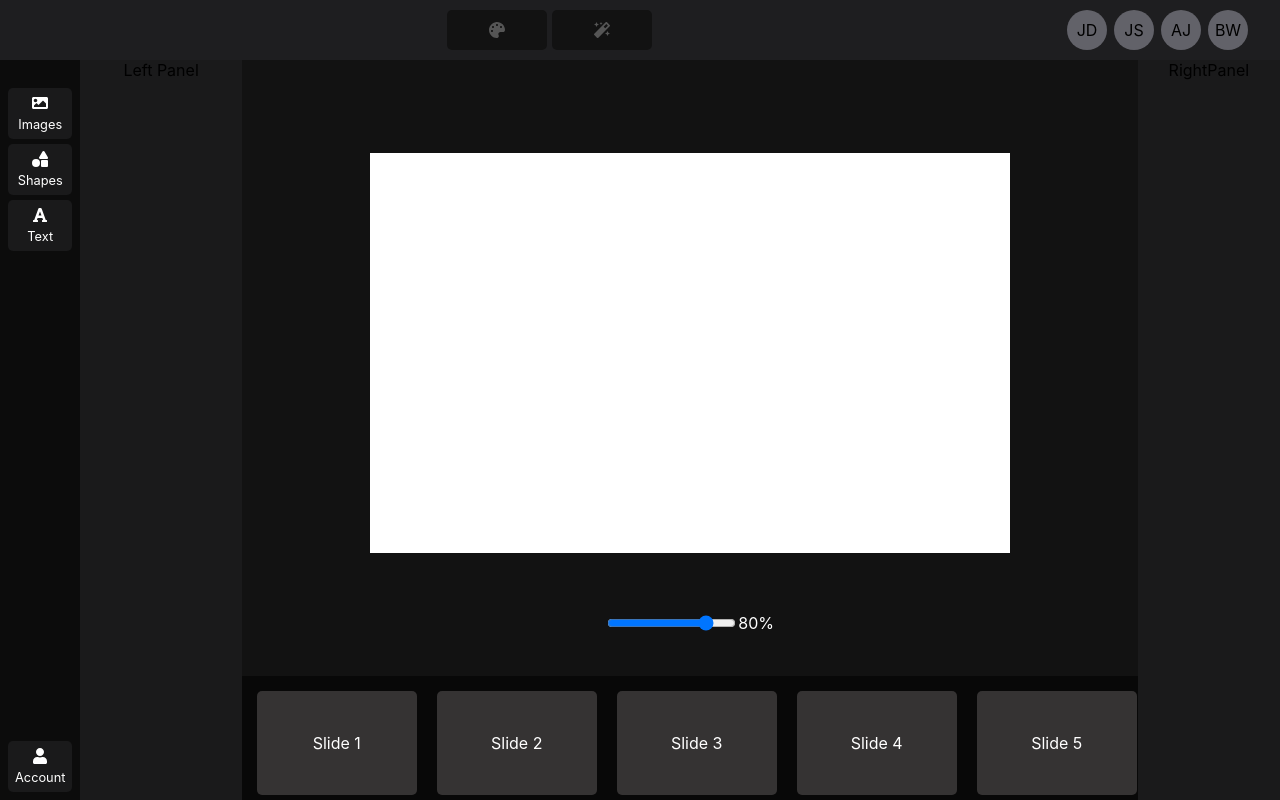
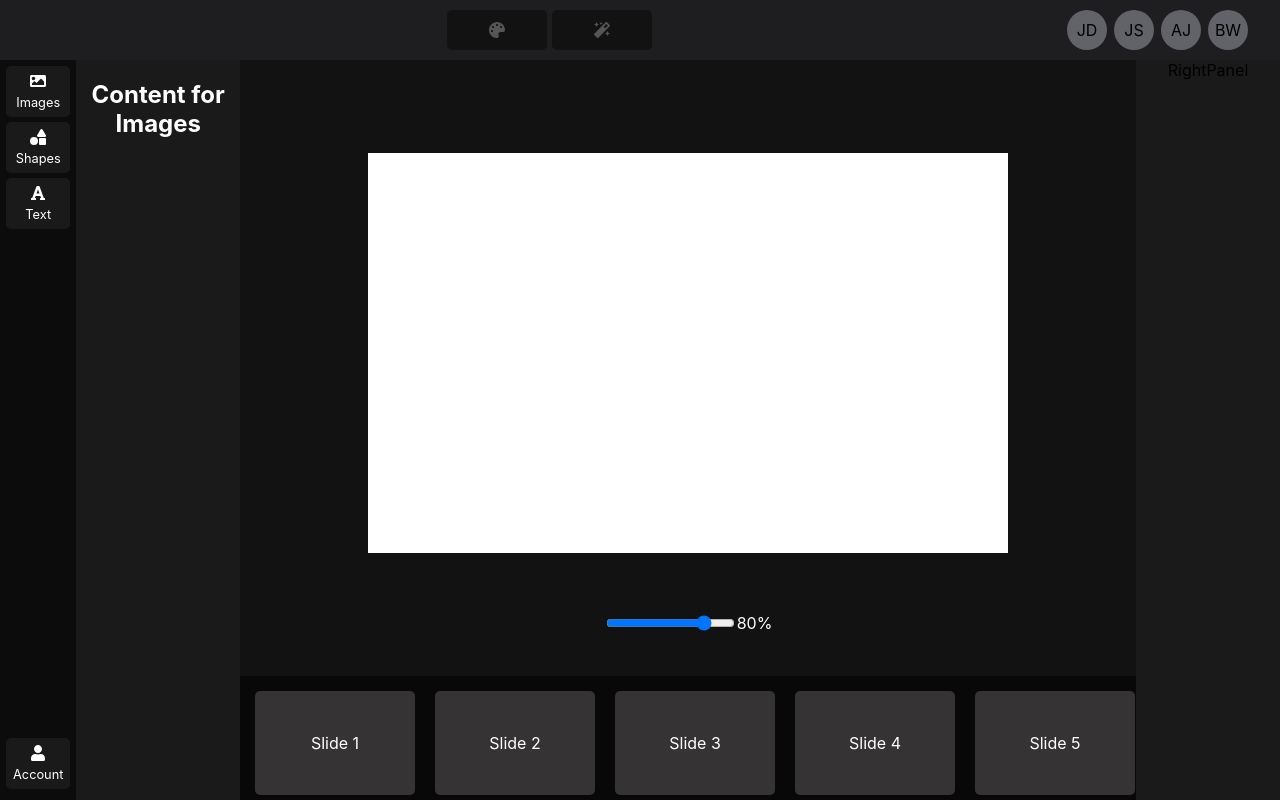
Before and after one commit to Shuaa-Technology/fancy-slideshow-maker, a React (Create React App) app: page / in a window 1280 px wide. Built offline with nearby package versions, Linux system fonts and the light colour scheme.

Commit message:
setup left tabs, add scss modules

```diff
--- a/package.json
+++ b/package.json
@@ -11,6 +11,7 @@
     "@types/react": "^18.2.21",
     "@types/react-dom": "^18.2.7",
     "lodash": "^4.17.21",
+    "node-sass": "^7.0.3",
     "react": "^18.2.0",
     "react-dom": "^18.2.0",
     "react-redux": "^9.1.0",
--- /dev/null
+++ b/src/Components/Menu/MenuItem/MenuItem.module.scss
@@ -0,0 +1,20 @@
+
+
+.menuItem {
+  display: flex;
+  flex-direction: column;
+  align-items: center;
+  padding: 7px;
+  cursor: pointer;
+  transition: background-color 0.3s ease-in-out;
+  color: white;
+  background-color: #1A1A1B;
+  border-radius: 5px;
+}
+
+
+
+.menuItem span {
+  font-size: .8rem;
+  margin-top: 6px;
+}
--- /dev/null
+++ b/src/Components/Menu/MenuItem/MenuItem.tsx
@@ -0,0 +1,18 @@
+import React from "react";
+import style from "./MenuItem.module.scss";
+
+interface MenuItemProps {
+    icon: JSX.Element;
+    text: string;
+}
+
+function MenuItem({ icon, text } :  MenuItemProps) {
+    return (
+        <div className={style.menuItem}>
+            {icon}
+            <span>{text}</span>
+        </div>
+    );
+}
+
+export default MenuItem;
--- a/src/Pages/Editor/EditorPage.tsx
+++ b/src/Pages/Editor/EditorPage.tsx
@@ -1,7 +1,6 @@
 import React from "react";
 import LeftPanel from "./Layouts/LeftPanel/LeftPanel";
 import RightPanel from "./Layouts/RightPanel/RightPanel";
-import SideMenu from "./Layouts/SideMenu/SideMenu";
 import TopMenu from "./Layouts/TopMenu/TopMenu";
 import MainContainer from "./Layouts/MainContainer/MainContainer";
 
@@ -12,7 +11,6 @@ function EditorPage() {
         <div className={style.EditorPage}>
             <TopMenu></TopMenu>
             <div className={style.MainLayout}>
-                <SideMenu></SideMenu>
                 <LeftPanel></LeftPanel>
                 <MainContainer />
                 <RightPanel></RightPanel>
--- a/src/Pages/Editor/Layouts/LeftPanel/LeftPanel.module.css
+++ /dev/null
@@ -1,9 +0,0 @@
-.LeftPanel {
-    background-color: #1A1A1B;
-    display: flex;
-    flex-direction: column;
-    width: 17%;
-}
-.Custom {
-    background-color: gold;
-}
--- /dev/null
+++ b/src/Pages/Editor/Layouts/LeftPanel/LeftPanel.module.scss
@@ -0,0 +1,46 @@
+.reactTabs {
+    display: flex;
+    height: 100%;
+}
+.accountItem {
+    margin-top: auto;
+    margin-bottom: 5px;
+}
+.tabList {
+    list-style: none;
+    padding: 6px;
+    margin: 0;
+    background-color: rgb(12, 12, 12);
+    display: flex;
+    flex-direction: column;
+    gap: 5px;
+}
+.LeftPanel {
+    background-color: #1A1A1B;
+    display: flex;
+    flex-direction: column;
+    width: 25%;
+
+}
+.tabsPanel {
+    color: white;
+
+}
+.Custom {
+    background-color: gold;
+}
+.SideMenu {
+    background-color: rgb(12, 12, 12);
+    display: flex;
+}
+
+.bottomMenu {
+    margin-top: auto;
+}
+.verticalMenu {
+    display: flex;
+    flex-direction: column;
+    margin-top: 20px; /* Adjust as needed */
+    padding: 8px;
+    gap: 5px;
+}
--- a/src/Pages/Editor/Layouts/LeftPanel/LeftPanel.tsx
+++ b/src/Pages/Editor/Layouts/LeftPanel/LeftPanel.tsx
@@ -1,11 +1,42 @@
 import React from "react";
-import style from "./LeftPanel.module.css";
-import SlidesList from "../../../../Components/Slides/SlidesList/SlidesList";
+import style from "./LeftPanel.module.scss";
+import { FaFont, FaImage, FaShapes, FaUser } from "react-icons/fa";
+import MenuItem from "../../../../Components/Menu/MenuItem/MenuItem";
+import { Tab, Tabs, TabList, TabPanel } from 'react-tabs';
 
 function LeftPanel() {
     return (
         <div className={style.LeftPanel}>
-            Left Panel
+            <Tabs className={style.reactTabs}>
+                <TabList className={style.tabList}>
+                    <Tab className={style.tabsItem}>
+                        <MenuItem icon={<FaImage />} text="Images" />
+                    </Tab>
+                    <Tab className={style.tabsItem}>
+                        <MenuItem icon={<FaShapes />} text="Shapes" />
+                    </Tab>
+                    <Tab className={style.tabsItem}>
+                        <MenuItem icon={<FaFont />} text="Text" />
+                    </Tab>
+                    <li className={style.accountItem}>
+                        <MenuItem icon={<FaUser />} text="Account" />
+                    </li>
+                </TabList>
+
+                <div className={style.tabContent}>
+                    <TabPanel className={style.tabsPanel}>
+                        <h2>Content for Images</h2>
+                    </TabPanel>
+                    <TabPanel className={style.tabsPanel}>
+                        <h2>Content for Shapes</h2>
+                    </TabPanel>
+                    <TabPanel className={style.tabsPanel}>
+                        <h2>Content for Text</h2>
+                    </TabPanel>
+
+                </div>
+
+            </Tabs>
         </div>
     );
 }
--- a/src/Pages/Editor/Layouts/SideMenu/SideMenu.module.css
+++ /dev/null
@@ -1,34 +0,0 @@
-.SideMenu {
-    background-color: rgb(12 12 12);
-    display: flex;
-}
-
-.bottomMenu {
-    margin-top: auto;
-}
-.verticalMenu {
-    display: flex;
-    flex-direction: column;
-    margin-top: 20px; /* Adjust as needed */
-    padding: 8px;
-    gap: 5px;
-}
-
-.menuItem {
-    display: flex;
-    flex-direction: column;
-    align-items: center;
-    padding: 7px;
-    cursor: pointer;
-    transition: background-color 0.3s ease-in-out;
-    color: white;
-    background-color: #1A1A1B;
-    border-radius: 5px;
-}
-
-
-
-.menuItem span {
-    font-size: .8rem;
-    margin-top: 6px;
-}
--- a/src/Pages/Editor/Layouts/SideMenu/SideMenu.tsx
+++ /dev/null
@@ -1,38 +0,0 @@
-// SideMenu.jsx
-
-import React from "react";
-import style from "./SideMenu.module.css";
-import { FaImage, FaShapes, FaFont, FaUser } from "react-icons/fa"; // Import icons from react-icons library
-
-interface MenuItemProps {
-    icon: JSX.Element;
-    text: string;
-}
-
-function SideMenu() {
-    return (
-        <div className={style.SideMenu}>
-            <div className={style.verticalMenu}>
-                <MenuItem icon={<FaImage />} text="Images" />
-                <MenuItem icon={<FaShapes />} text="Shapes" />
-                <MenuItem icon={<FaFont />} text="Text" />
-
-                <div className={style.bottomMenu}>
-                    <MenuItem icon={<FaUser />} text="Account" />
-                </div>
-            </div>
-        </div>
-    );
-}
-
-// MenuItem.jsx
-
-
-const MenuItem = ({ icon, text } :  MenuItemProps) => (
-    <div className={style.menuItem}>
-        {icon}
-        <span>{text}</span>
-    </div>
-);
-
-export default SideMenu;
```
Also changed, not shown: 1 other file (tests, documents, lock files or other folders).
